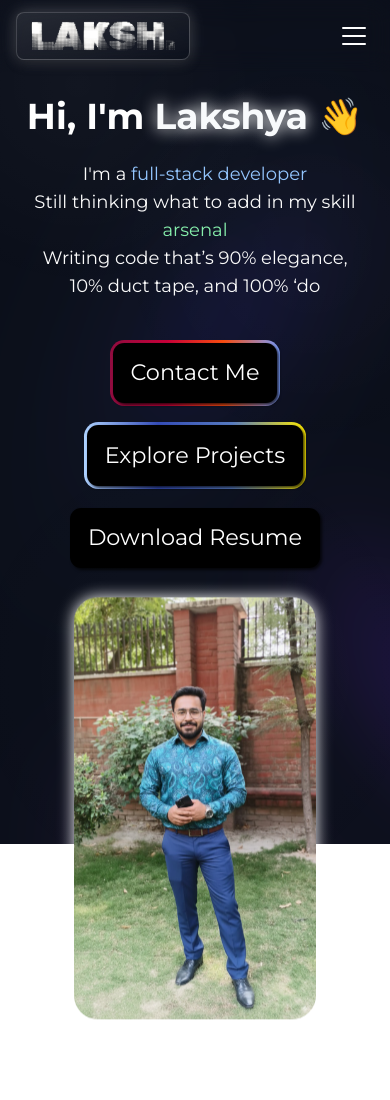
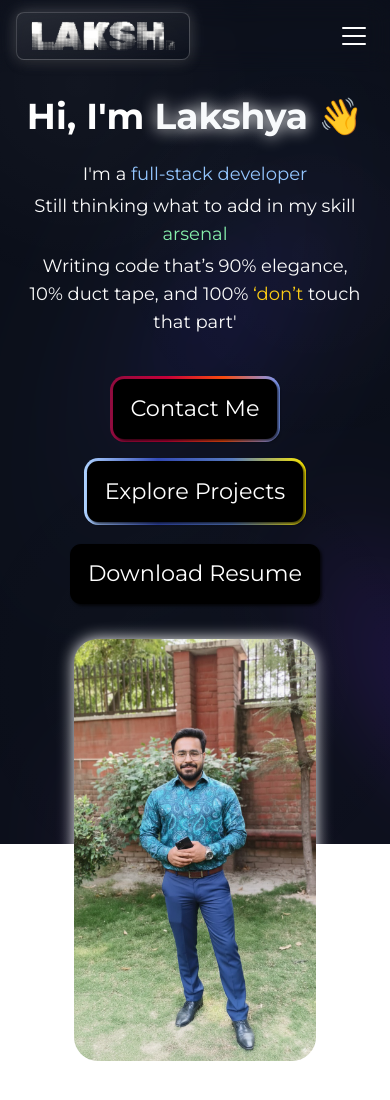
Before and after one commit to LAKSHYA9941/myself, a Next.js app: page / in a window 390 px wide. Shown: the top 1100 px of the page. Built offline with nearby package versions, Linux system fonts and the light colour scheme.

Commit message:
ui updates

```diff
--- a/src/app/components/Landingsection.jsx
+++ b/src/app/components/Landingsection.jsx
@@ -1,46 +1,16 @@
 "use client";
-import React, { useEffect, useRef, useState } from "react";
-import gsap from "gsap";
-import TextPlugin from "gsap/TextPlugin";
+import React from "react";
 import Image from "next/image";
 import Link from "next/link";
 import HoverEffect from "./Hoverit";   // your earlier component
 import ResumeDownloadButton from "./ResumeDownloadButton";
 
-gsap.registerPlugin(TextPlugin);
-
 export default function LandingSection() {
-  const textRef = useRef(null);
-  const imgRef = useRef(null);
-  const [animatedText, setAnimatedText] = useState("");
-
   const lines = [
     "I'm a full-stack developer",
     "Still thinking what to add in my skill arsenal",
     "Writing code that’s 90% elegance, 10% duct tape, and 100% ‘don’t touch that part'"
   ];
-
-  /* typewriter effect */
-  useEffect(() => {
-    const joined = lines.join("\n");
-    gsap.to({}, {
-      duration: joined.length * 0.05,
-      onUpdate() {
-        const chars = Math.floor(joined.length * this.progress());
-        setAnimatedText(joined.slice(0, chars));
-      }
-    });
-  }, []);
-
-  /* image animation */
-  useEffect(() => {
-    const tl = gsap.timeline({ delay: 0.4 });
-    tl.fromTo(
-      imgRef.current,
-      { opacity: 0, scale: 0.5, rotate: -15, y: 100, filter: "blur(10px)" },
-      { opacity: 1, scale: 1, rotate: 0, y: 0, filter: "blur(0px)", duration: 1.8, ease: "back.out(1.7)" }
-    ).to(imgRef.current, { y: "+=8", repeat: -1, yoyo: true, duration: 3, ease: "sine.inOut" }, ">-0.5");
-  }, []);
 
   /* highlight chosen words with HoverEffect */
   function highlightWords(text) {
@@ -67,14 +37,11 @@ export default function LandingSection() {
             <span className="inline-block animate-wave">👋</span>
           </h1>
 
-          <p className="text-lg sm:text-xl text-zinc-50 min-h-[4rem]" style={{ whiteSpace: "pre-line" }}>
-            {animatedText.split("\n").map((line, i) => (
-              <React.Fragment key={i}>
-                {highlightWords(line)}
-                <br />
-              </React.Fragment>
+          <div className="text-lg sm:text-xl text-zinc-50 space-y-1">
+            {lines.map((line, i) => (
+              <p key={i}>{highlightWords(line)}</p>
             ))}
-          </p>
+          </div>
 
           <div className="flex flex-col sm:flex-row justify-center md:justify-start gap-4 pt-4">
             <Link href="/#contact">
@@ -94,7 +61,7 @@ export default function LandingSection() {
         </div>
 
         {/* right */}
-        <div ref={imgRef} className="flex-shrink-0 w-full md:w-auto flex justify-center">
+        <div className="flex-shrink-0 w-full md:w-auto flex justify-center">
           <Image
             src="/mine2.jpeg"
             width={400}
--- a/src/app/globals.css
+++ b/src/app/globals.css
@@ -28,17 +28,6 @@ h6 {
 
 @import "tailwindcss";
 
-.revealer {
-  position: fixed;
-  top: 0;
-  left: 0;
-  width: 100vw;
-  height: 100svh;
-  transform-origin: center top;
-  background-color: #000;
-  pointer-events: none;
-  z-index: 2000;
-}
 
 /* Ensure in-page anchor targets are not obscured by the sticky navbar */
 section[id] {
--- a/src/app/page.js
+++ b/src/app/page.js
@@ -1,7 +1,6 @@
 "use client";
 import './globals.css';
 import GradientBackground from "./components/GradientBackground";
-import { useRevealer } from "./Hooks/useRevealer";
 
 // Sections (existing components composed into one page)
 import LandingPage from "./pages/LandingPage";
@@ -11,11 +10,8 @@ import Projects from "./pages/Projects";
 import Contacts from "./pages/Contacts";
 
 export default function Page() {
-  useRevealer();
   return (
     <>
-      {/* one-time page reveal overlay */}
-      <div className="revealer" />
       {/* global, interactive gradient background */}
       <GradientBackground />
 
--- a/src/app/pages/Contacts.jsx
+++ b/src/app/pages/Contacts.jsx
@@ -1,27 +1,12 @@
 "use client";
 // Contacts.jsx
-import React, { useRef, useEffect, useState } from 'react';
-import { useGSAP } from '@gsap/react';
-import gsap from 'gsap';
+import React, { useState } from 'react';
 import emailjs from 'emailjs-com';
 import Button from '../components/Socials';
 
 const Contacts = () => {
   const [form, setForm] = useState({ name: '', email: '', message: '' });
   const [status, setStatus] = useState('');
-  const formBox = useRef(null);
-
-  /* ---------- GSAP spin-pop-drop ---------- */
-  useGSAP(() => {
-    gsap
-      .timeline({delay: 0.5})
-      .fromTo(
-        formBox.current,
-        { rotation: -180, scale: 0, y: -200 },
-        { rotation: 0, scale: 1, y: 0, duration: 1, ease: 'back.out(1.7)' },
-      )
-      .to(formBox.current, { scale: 1, y: 0, duration: 0.25, ease: 'power2.out' });
-  });
 
   const handleChange = (e) =>
     setForm({ ...form, [e.target.name]: e.target.value });
@@ -39,9 +24,8 @@ const Contacts = () => {
   };
   return (
     <>
-      <section className="min-h-full flex items-center  justify-center px-4 py-10 backdrop-blur-lg">
+      <section className="min-h-screen flex items-center justify-center px-4 py-10">
         <form
-          ref={formBox}
           onSubmit={handleSubmit}
           className="w-full max-w-md space-y-6 bg-[#0d1117]/60 backdrop-blur-lg border border-[#27374D]/40 rounded-2xl p-8 shadow-[0_0_25px_-5px_#B13BFF40]"
         >
```
